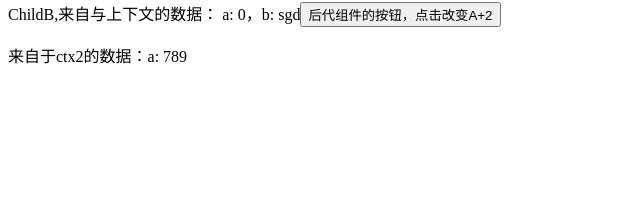
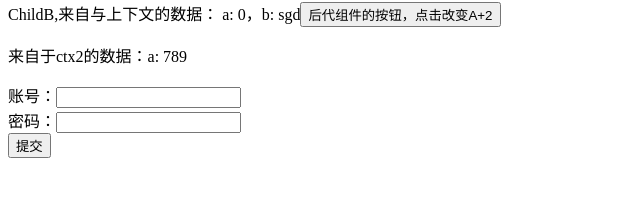
Before and after one commit to weiliuxian/react-learn, a React (Create React App) app in the folder learn-demo/: page / in a window 1280 px wide. Shown: the part 573-770 px from the top of the page, without its empty margins (0-640 px from the left). Built offline with nearby package versions, Linux system fonts and the light colour scheme; no server answers.

Commit message:
'上下文的应用'

```diff
--- a/learn-demo/src/App.js
+++ b/learn-demo/src/App.js
@@ -9,6 +9,7 @@
 import { A, B } from './components/Comps'
 import withLog from './HOC/withLog'
 import withLogin from './HOC/withLogin'
+import TestFrom from './components/common/Form/Test'
 
 import BannerTest from './components/common/Banner/Test'
 import NewContext from './NewContext'
@@ -59,6 +60,11 @@
             </div>
 
 
+            <div>
+                <TestFrom />
+            </div>
+
+
         </div>
     )
 }
--- /dev/null
+++ b/learn-demo/src/components/common/Form/FormButton.js
@@ -0,0 +1,18 @@
+import React from 'react'
+import  { Consumer } from './formContext'
+
+export default function FormButton(props) {
+    return (
+        <Consumer>
+            {ctx => {
+                return (
+                    <button onClick={() => {
+                        ctx.submit()
+                    }}>
+                        {props.children}
+                    </button>
+                )
+            }}
+        </Consumer>
+    )
+}
--- /dev/null
+++ b/learn-demo/src/components/common/Form/FormInput.js
@@ -0,0 +1,26 @@
+import React, { Component } from 'react'
+import PropTypes from 'prop-types'
+import ctx from './formContext'
+
+export default class FormInput extends Component {
+    static contextType = ctx
+    static defaultProps = {
+        type: 'text'
+    }
+    static propTypes = {
+        name: PropTypes.string.isRequired,
+        type: PropTypes.string.isRequired
+    }
+
+    render() {
+        return (
+            <input
+                value={this.context.formData[this.props.name] || ""}
+                type={this.props.type}
+                onChange={e => {
+                    this.context.changeFormData(this.props.name,e.target.value)
+                }}
+            />
+        )
+    }
+}
--- /dev/null
+++ b/learn-demo/src/components/common/Form/Test.js
@@ -0,0 +1,24 @@
+import React, { Component } from 'react'
+import Form from './index'
+
+export default class Test extends Component {
+    render() {
+        return (
+            <div>
+                <Form onSubmit={datas => {
+                    console.log(datas)
+                }}>
+                    <div>
+                        账号：<Form.Input name="loginId" />
+                    </div>
+                    <div>
+                        密码：<Form.Input name="loginPwd" type="password" />
+                    </div>
+                    <div>
+                        <Form.Button>提交</Form.Button>
+                    </div>
+                </Form>
+            </div>
+        )
+    }
+}
--- /dev/null
+++ b/learn-demo/src/components/common/Form/formContext.js
@@ -0,0 +1,6 @@
+import React from 'react'
+const ctx = React.createContext()
+
+export const {Provider, Consumer} = ctx
+
+export default ctx
--- /dev/null
+++ b/learn-demo/src/components/common/Form/index.js
@@ -0,0 +1,37 @@
+import React, { Component } from 'react'
+import {Provider} from './formContext'
+import FormInput from './FormInput'
+import FormButton from './FormButton'
+import PropTypes from 'prop-types'
+
+export default class Form extends Component {
+    state = {
+        formData: {},
+        changeFormData: (name, val) => {
+            this.setState({
+                formData: {
+                    ...this.state.formData,
+                    [name]: val
+                }
+            })
+        },
+        submit: () => {
+            this.props.onSubmit && this.props.onSubmit(this.state.formData)
+        }
+    }
+    static propTypes = {
+        onSubmit: PropTypes.func
+    }
+    render() {
+        return (
+           <div>
+                <Provider value={this.state}>
+                    {this.props.children}
+                </Provider>
+           </div>
+        )
+    }
+}
+
+Form.Input = FormInput
+Form.Button = FormButton
```
